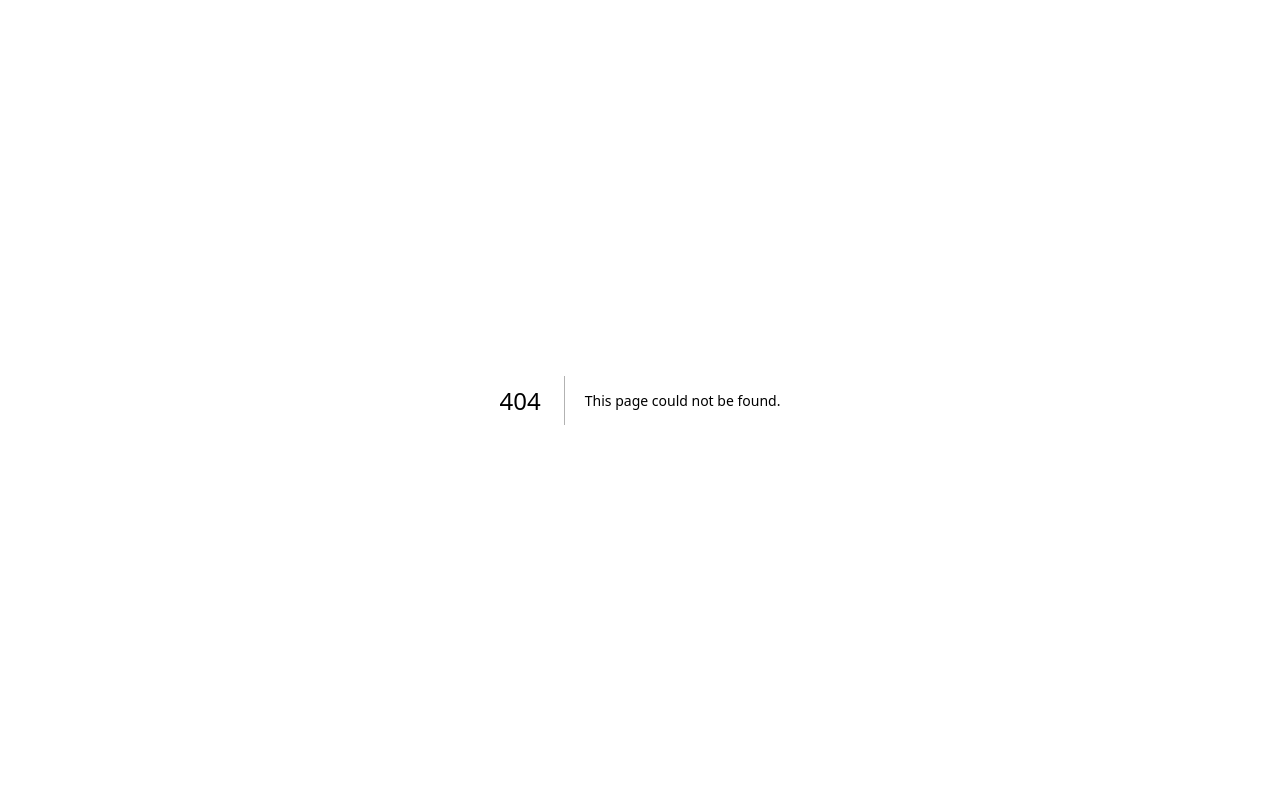
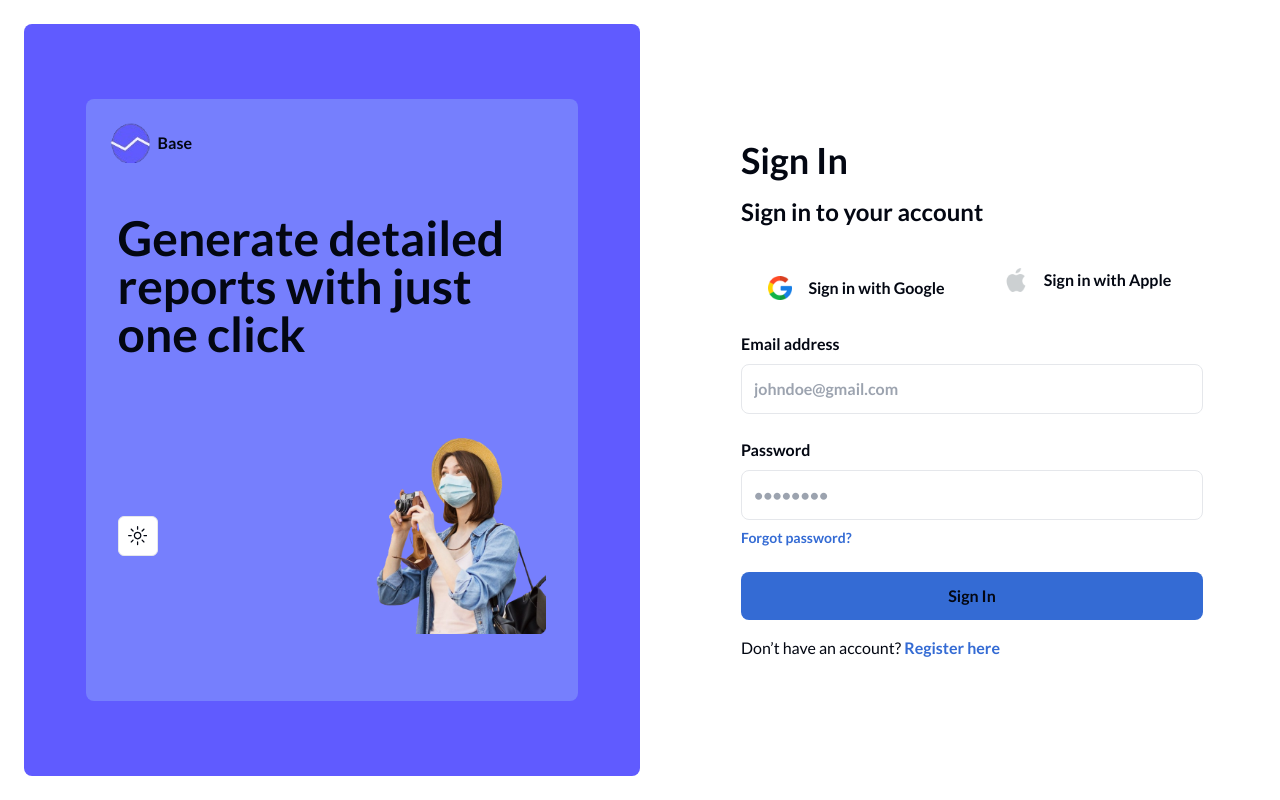
Before and after one commit to ThatRandomGuy09/assignment-app, a Next.js app: page /login in a window 1280 px wide. Before the commit this address had no page. Built offline with nearby package versions, Linux system fonts and the light colour scheme; no server answers.

Commit message:
Google Auth added

```diff
--- /dev/null
+++ b/app/(auth)/login/page.tsx
@@ -0,0 +1,14 @@
+import LoginPage from "@/components/signin";
+import React from "react";
+
+type Props = {};
+
+const Login = (props: Props) => {
+  return (
+    <div>
+      <LoginPage />
+    </div>
+  );
+};
+
+export default LoginPage;
--- a/app/page.tsx
+++ b/app/page.tsx
@@ -1,10 +1,7 @@
-import LoginPage from "@/components/signin";
 import Image from "next/image";
 
 export default function Home() {
   return (
-    <>
-      <LoginPage />
-    </>
-  );
+    <>Dashboard</>
+  )
 }
--- a/components/signin.tsx
+++ b/components/signin.tsx
@@ -1,7 +1,24 @@
+"use client";
 import Image from "next/image";
 import { ModeToggle } from "./toggle-mode";
+import { useRouter } from "next/navigation";
+import { GoogleAuthProvider, signInWithPopup } from "firebase/auth";
+import { auth } from "../config/firebase";
 
 export default function LoginPage() {
+  const router = useRouter();
+
+  const handleGoogleSignIn = async () => {
+    const provider = new GoogleAuthProvider();
+
+    try {
+      const result = await signInWithPopup(auth, provider);
+
+      router.push("/");
+    } catch (error) {
+      console.error("Google sign-in error:", error);
+    }
+  };
   return (
     <div className="flex min-h-screen flex-col md:flex-row">
       <div className="hidden md:flex flex-1 bg-blue-600 justify-center items-center p-6">
@@ -52,7 +69,10 @@ export default function LoginPage() {
             Sign in to your account
           </h4>
           <div className="flex">
-            <button className="w-full mb-4 py-2 bg-gray-700 text-gray-300 font-semibold rounded-lg flex items-center justify-center">
+            <button
+              onClick={handleGoogleSignIn}
+              className="w-full mb-4 py-2 bg-gray-700 text-gray-300 font-semibold rounded-lg flex items-center justify-center"
+            >
               <Image
                 src="/google.png"
                 alt="Google"
--- a/config/firebase.ts
+++ b/config/firebase.ts
@@ -1,11 +1,8 @@
 // Import the functions you need from the SDKs you need
 import { initializeApp } from "firebase/app";
 import { getAnalytics } from "firebase/analytics";
-// TODO: Add SDKs for Firebase products that you want to use
-// https://firebase.google.com/docs/web/setup#available-libraries
+import { getAuth, signInWithPopup, GoogleAuthProvider } from "firebase/auth";
 
-// Your web app's Firebase configuration
-// For Firebase JS SDK v7.20.0 and later, measurementId is optional
 const firebaseConfig = {
   apiKey: process.env.NEXT_PUBLIC_FIREBASE_API_KEY,
   authDomain: process.env.NEXT_PUBLIC_FIREBASE_AUTH_DOMAIN,
@@ -19,3 +16,4 @@ const firebaseConfig = {
 // Initialize Firebase
 const app = initializeApp(firebaseConfig);
 const analytics = getAnalytics(app);
+export const auth = getAuth(app);
```
